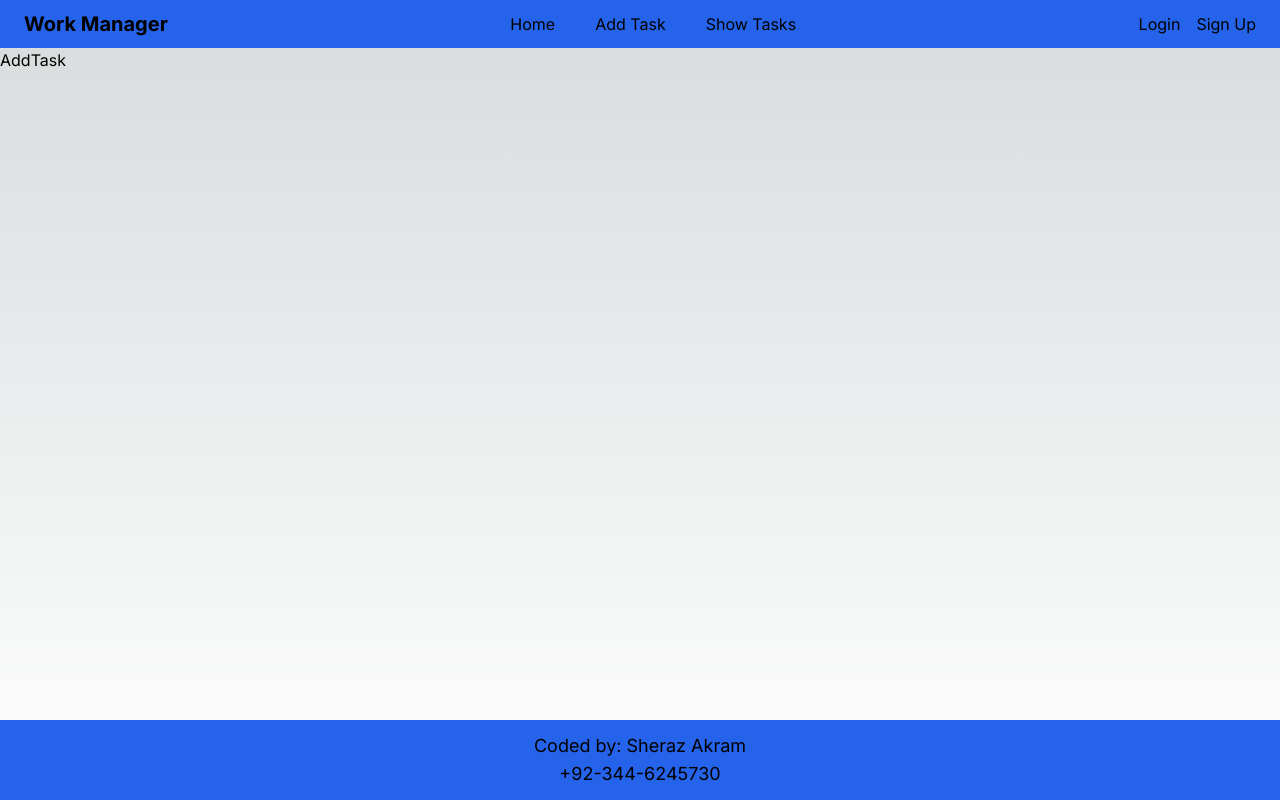
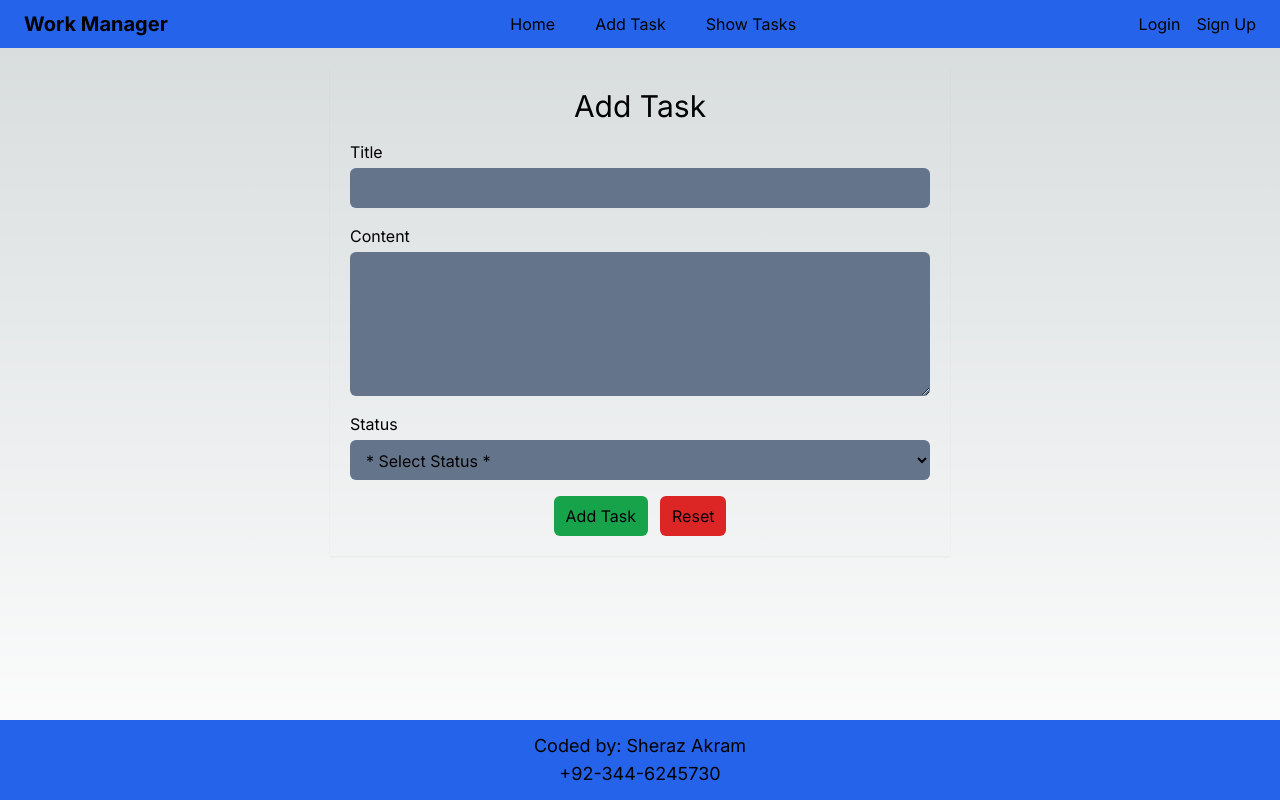
Before and after one commit to sherazakrampro/work-manager, a Next.js app: page /add-task in a window 1280 px wide. Built offline with nearby package versions, Linux system fonts and the light colour scheme.

Commit message:
Add Task Form

```diff
--- a/src/app/add-task/page.jsx
+++ b/src/app/add-task/page.jsx
@@ -5,7 +5,61 @@ export const metadata = {
 };
 
 const AddTask = () => {
-  return <div>AddTask</div>;
+  return (
+    <div className="flex justify-center m-5">
+      <div className=" w-1/2 p-5 shadow-sm">
+        <h1 className="text-3xl flex justify-center mb-4">Add Task</h1>
+        <form action="submit">
+          <div className="flex flex-col">
+            <label htmlFor="task_title" className="mb-1">
+              Title
+            </label>
+            <input
+              type="text"
+              name="task_title"
+              id="task_title"
+              className="bg-slate-500 h-10 rounded-md p-3 mb-4"
+            />
+          </div>
+          <div className="flex flex-col">
+            <label htmlFor="task_content" className="mb-1">
+              Content
+            </label>
+            <textarea
+              type="text"
+              name="task_content"
+              id="task_content"
+              className="bg-slate-500 rounded-md p-3 mb-4"
+              rows={5}
+            />
+          </div>
+          <div className="flex flex-col">
+            <label htmlFor="task_status" className="mb-1">
+              Status
+            </label>
+            <select
+              type="text"
+              name="task_status"
+              id="task_status"
+              className="bg-slate-500 h-10 rounded-md p-3 mb-4"
+            >
+              <option value="---Select Status---">* Select Status *</option>
+              <option value="pending">Pending</option>
+              <option value="completed">Completed</option>
+            </select>
+          </div>
+          <div className="flex justify-center items-center">
+            <button className="bg-green-600 hover:bg-green-700 px-3 py-2 rounded-md">
+              Add Task
+            </button>
+            <button className="bg-red-600 hover:bg-red-700 px-3 py-2 rounded-md ms-3">
+              Reset
+            </button>
+          </div>
+        </form>
+      </div>
+    </div>
+  );
 };
 
 export default AddTask;
```
